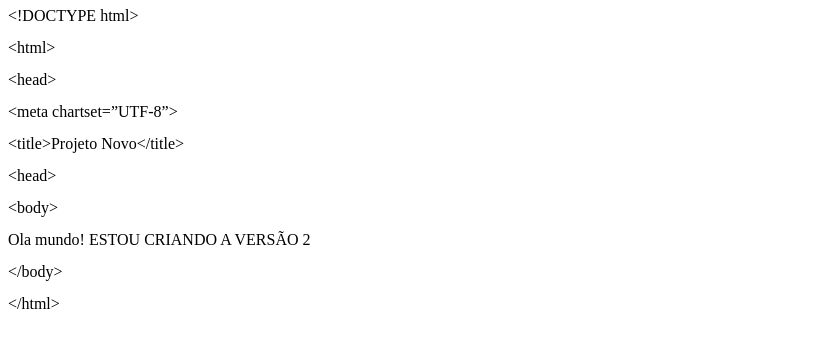
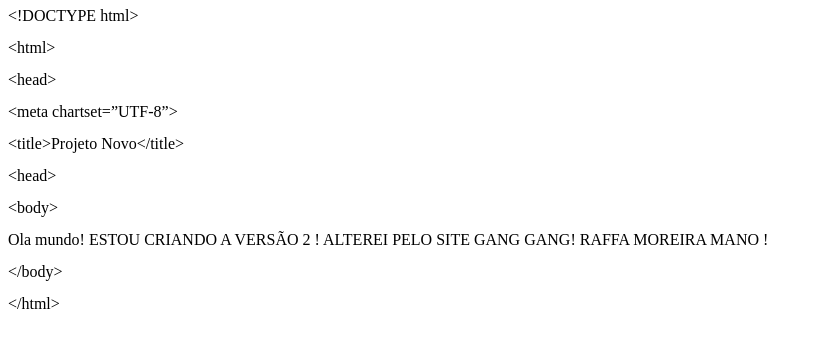
Before and after one commit to matheusnivaldo/ProjetoNovo, a plain HTML site: page index.html in a window 1280 px wide. Shown: the whole page, without its empty margins (0-822 px from the left). Drawn offline with Linux system fonts and the light colour scheme.

Commit message:
Update index.html
ATUALIZADO

```diff
--- a/index.html
+++ b/index.html
@@ -22,7 +22,7 @@ chartset=”UTF-8”&gt;</p>
 Novo&lt;/title&gt;</p>
 <p style="margin-bottom: 0cm; line-height: 100%">	&lt;head&gt;</p>
 <p style="margin-bottom: 0cm; line-height: 100%">	&lt;body&gt;</p>
-<p style="margin-bottom: 0cm; line-height: 100%">		Ola mundo! ESTOU CRIANDO A VERSÃO 2</p>
+<p style="margin-bottom: 0cm; line-height: 100%">		Ola mundo! ESTOU CRIANDO A VERSÃO 2 ! ALTEREI PELO SITE GANG GANG! RAFFA MOREIRA MANO !</p>
 <p style="margin-bottom: 0cm; line-height: 100%">	&lt;/body&gt;</p>
 <p style="margin-bottom: 0cm; line-height: 100%">&lt;/html&gt;</p>
 </body>
```
